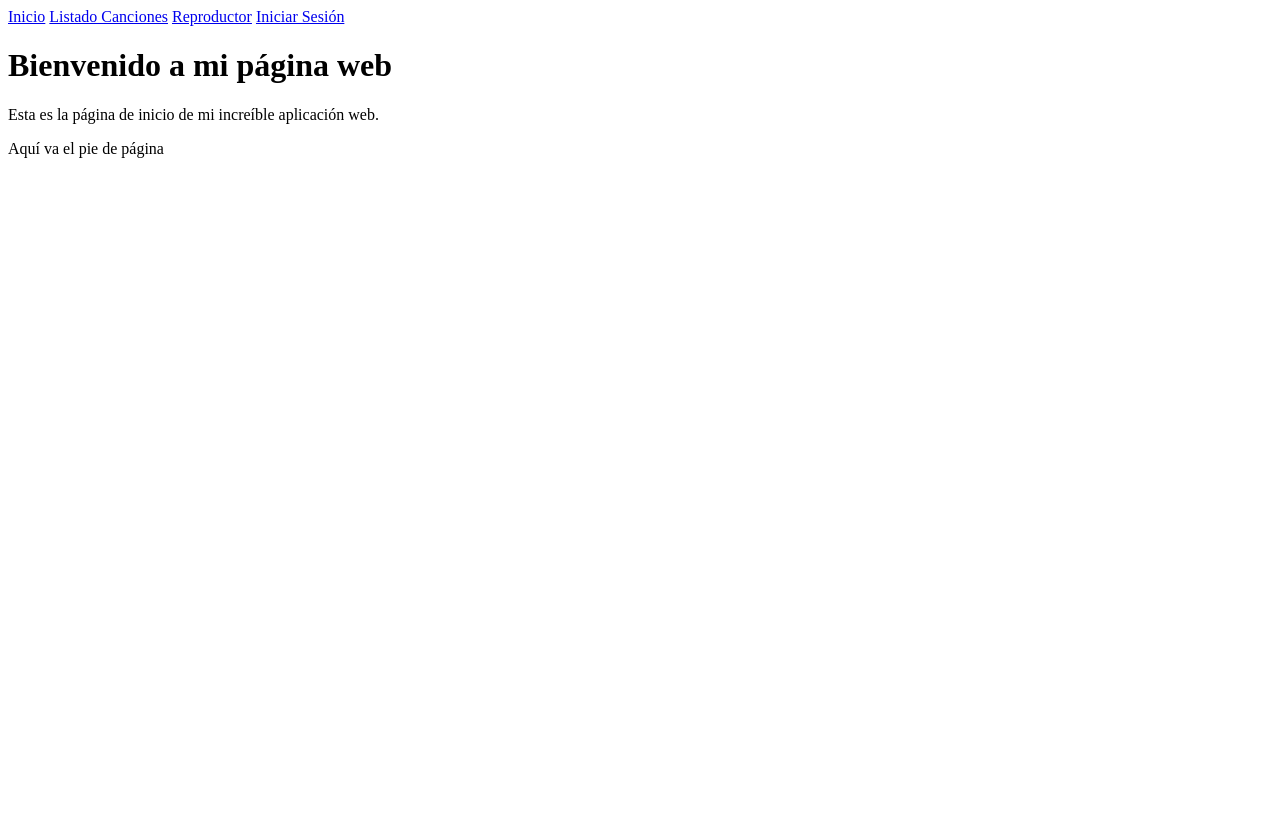
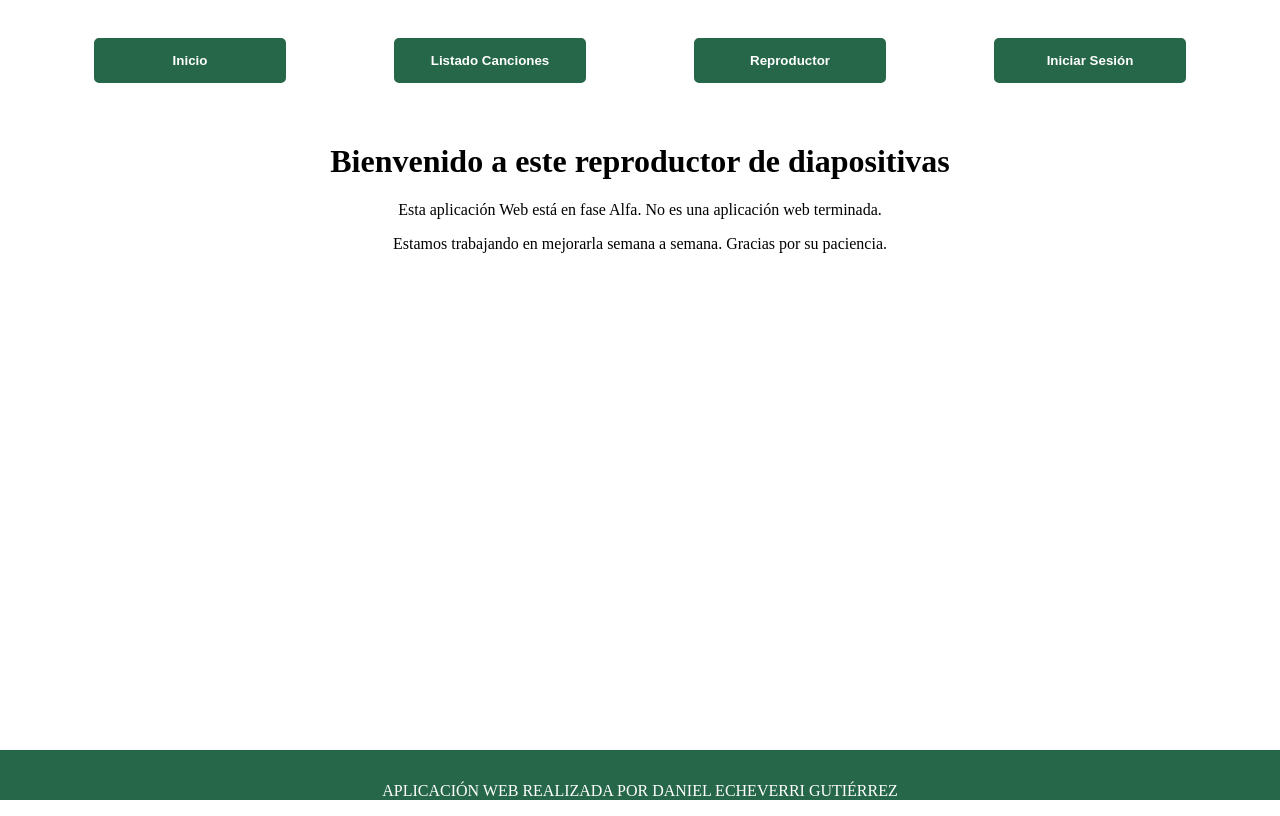
Before and after one commit to daecgu/FrontEnd_Cantemus, a Python web app: template templates/index.html in a window 1280 px wide. Before the commit the page ends 158 px from the top, so only its background shows below. Run offline with Jinja, Linux system fonts and the light colour scheme; the template is opened without the code that fills it, so the values that code supplies are empty.

Commit message:
Mejora de estilo básica.

```diff
--- a/main.py
+++ b/main.py
@@ -1,5 +1,6 @@
 from fastapi import FastAPI, Request
 from fastapi.templating import Jinja2Templates
+from fastapi.staticfiles import StaticFiles
 import httpx
 import os
 
@@ -9,6 +10,7 @@ BASE_URL = os.getenv('BASE_URL', 'http://127.0.0.1:10000/')
 
 """uvicorn main:app --reload --port 3000"""
 app = FastAPI()
+app.mount("/static", StaticFiles(directory="static"), name="static")
 templates = Jinja2Templates(directory="templates")
 
 
--- /dev/null
+++ b/static/base.css
@@ -0,0 +1,69 @@
+/* AQUÍ TRABAJAMOS LOS BOTONES DE LA BARRA DE NAVEGACIÓN */
+.container {
+  max-width: 1200px; /* Ancho máximo del contenedor */
+  margin: auto; /* Centrado horizontal */
+  padding: 2%; /* Espaciado interno proporcional al ancho de la pantalla */
+  display: flex; /* Habilita flexbox */
+  justify-content: center; /* Centra los elementos horizontalmente */
+  flex-wrap: wrap; /* Permite que los elementos se envuelvan si no caben */
+}
+
+.navigation {
+  width: 100%; /* Asume el ancho completo del contenedor */
+  display: flex; /* Habilita flexbox */
+  justify-content: space-around; /* Distribuye el espacio alrededor de los elementos */
+  align-items: center; /* Alinea los elementos verticalmente */
+}
+
+.header-button {
+  background-color: #276749; /* Color de fondo verde oscuro */
+  border: 2px solid #276749; /* Borde del mismo color verde oscuro */
+  color: white; /* Texto en blanco */
+  font-weight: bold; /* Negrita para el texto */
+  padding: 1vw; /* Espaciado interno proporcional al ancho de la pantalla */
+  border-radius: 5px; /* Bordes redondeados */
+  cursor: pointer; /* Cursor en forma de mano al pasar por encima */
+  text-decoration: none; /* Sin subrayado */
+  margin: 1vw; /* Margen alrededor de los botones proporcional al ancho de la pantalla */
+  width: 15vw; /* Ancho fijo para todos los botones basado en el texto más largo */
+  min-width: 120px; /* Ancho mínimo en píxeles para evitar que sean demasiado pequeños */
+  text-align: center; /* Asegura que el texto dentro del botón esté centrado */
+  box-sizing: border-box; /* Asegura que el padding y border se incluyan en el ancho total */
+}
+
+.header-button:hover {
+  background-color: #1f4e3e; /* Un color verde más oscuro al pasar por encima */
+}
+
+@media (max-width: 768px) {
+  .header-button {
+    width: 80%; /* Ancho de botón más amplio para pantallas pequeñas */
+    margin: 1vw auto; /* Centra los botones horizontalmente con margen automático */
+    padding: 2vw; /* Mayor padding vertical */
+  }
+}
+
+/* AQUÍ TRABAJAMOS EL PIE DE PÁGINA Y EL BODY*/
+html, body {
+  height: 100%;
+  margin: 0;
+}
+
+body {
+  display: flex;
+  flex-direction: column;
+  min-height: 100vh; /* Usa el 100% del viewport height */
+}
+
+.content {
+  flex: 1; /* Asegura que el contenido expanda para llenar el espacio disponible */
+}
+
+footer {
+  width: 100%;
+  height: 50px; /* Altura fija del footer */
+  background-color: #276749; /* Color de fondo verde oscuro para el footer */
+  color: white; /* Color del texto */
+  text-align: center; /* Centra el texto */
+  line-height: 50px; /* Centra el texto verticalmente */
+}
--- a/templates/base.html
+++ b/templates/base.html
@@ -3,27 +3,29 @@
 <head>
     <meta charset="UTF-8">
     <title>{% block title %}{% endblock %}</title>
+    <link rel="stylesheet" href="{{ url_for('static', path='/base.css') }}">
     <!-- Aquí se pueden añadir estilos globales o enlaces a hojas de estilo -->
-
     <style>
     {% block style %}{% endblock %}
     </style>
 </head>
 <body>
     <header class="text-gray-600 body-font">
-      <div class="container mx-auto flex flex-wrap p-5 flex-col md:flex-row items-center">
-        <nav class="md:ml-auto md:mr-auto flex flex-wrap items-center text-base justify-center">
-          <a href="/" class="mr-5 hover:text-gray-900">Inicio</a>
-          <a href="/listado-canciones" class="mr-5 hover:text-gray-900">Listado Canciones</a>
-          <a href="/reproductor" class="mr-5 hover:text-gray-900">Reproductor</a>
-          <a href="/login" class="mr-5 hover:text-gray-900">Iniciar Sesión</a>
+      <div class="container">
+        <nav class="navigation">
+          <form action="/" method="get"><button type="submit" class="header-button">Inicio</button></form>
+          <form action="/listado-canciones" method="get"><button type="submit" class="header-button">Listado Canciones</button></form>
+          <form action="/reproductor" method="get"><button type="submit" class="header-button">Reproductor</button></form>
+          <form action="/login" method="get"><button type="submit" class="header-button">Iniciar Sesión</button></form>
         </nav>
       </div>
     </header>
+    <div class="content">
     {% block content %}
     {% endblock %}
+    </div>
     <footer>
-        <p>Aquí va el pie de página</p>
+        <p>APLICACIÓN WEB REALIZADA POR DANIEL ECHEVERRI GUTIÉRREZ</p>
     </footer>
 </body>
 </html>
--- a/templates/index.html
+++ b/templates/index.html
@@ -5,6 +5,9 @@ Página de Inicio
 {% endblock %}
 
 {% block content %}
-    <h1>Bienvenido a mi página web</h1>
-    <p>Esta es la página de inicio de mi increíble aplicación web.</p>
+<div align="center">
+    <h1>Bienvenido a este reproductor de diapositivas</h1>
+    <p>Esta aplicación Web está en fase Alfa. No es una aplicación web terminada.</p>
+    <p>Estamos trabajando en mejorarla semana a semana. Gracias por su paciencia.</p>
+</div>
 {% endblock %}
--- a/templates/reproductor.html
+++ b/templates/reproductor.html
@@ -35,7 +35,7 @@
             align-items: center;
             bottom: 0;
             width: 100%;
-            background-color: rgba(255, 255, 255, 0.8); // Fondo semitransparente
+            background-color: rgba(255, 255, 255, 0.8); /* Fondo semitransparente */
             padding: 10px;
             font-size: 2vw;
         }
@@ -44,7 +44,7 @@
 {% block content %}
 <br>
 <br>
-<form id="idCancionForm" align="center">
+<form id="idCancionForm">
     <input type="text" id="idCancion" name="idCancion" placeholder="ID de la canción" required>
     <button type="submit">Cargar Canción</button>
 </form>
```
